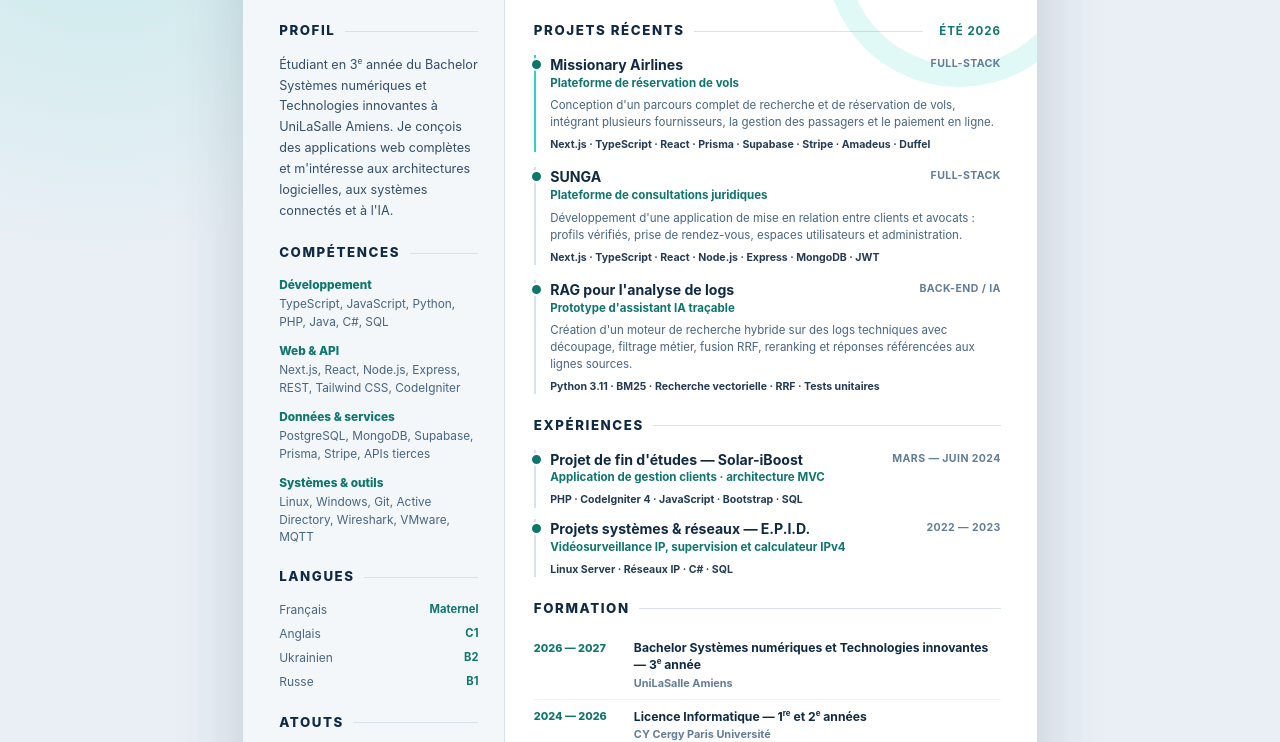
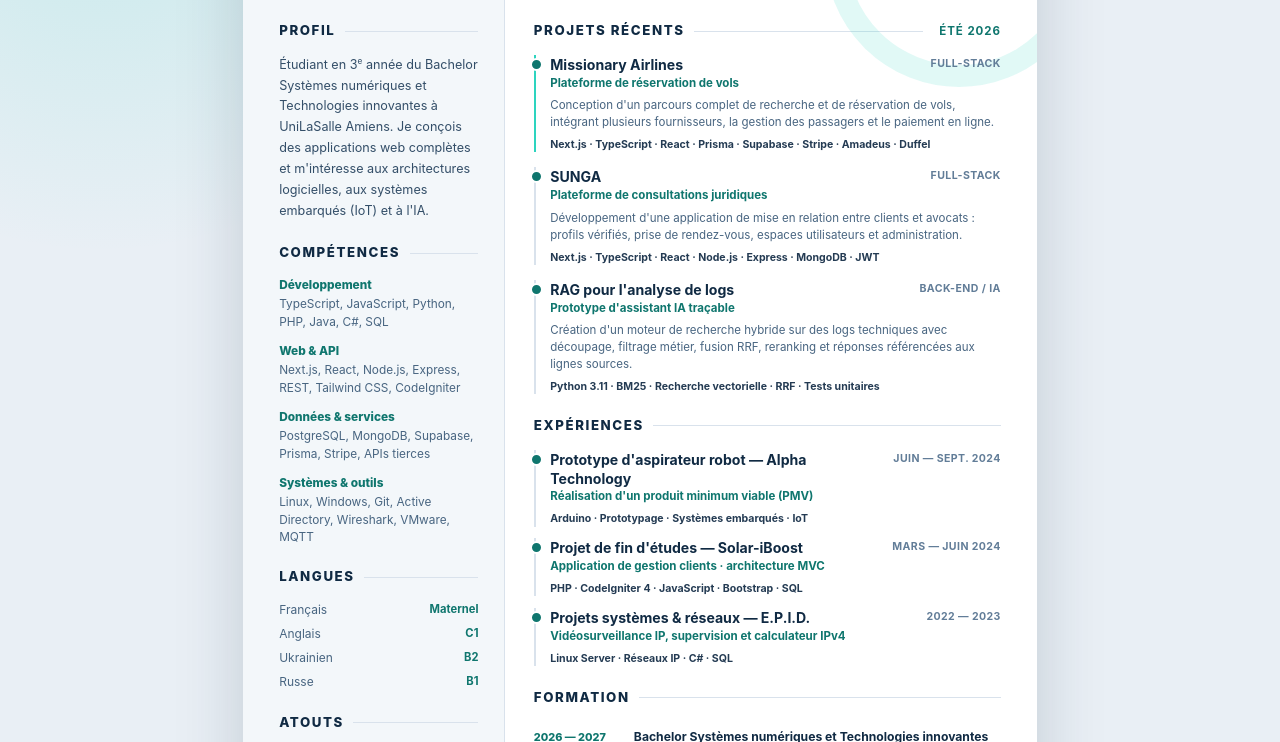
Before and after one commit to Madch1ne/cv-madi, a plain HTML site: page index.html in a window 1280 px wide. Shown: the part 205-947 px from the top of the page. Drawn offline with Linux system fonts and the light colour scheme.

Commit message:
Update profile, experience and education

```diff
--- a/index.html
+++ b/index.html
@@ -32,7 +32,7 @@
           <p>
             Étudiant en 3<sup>e</sup> année du Bachelor Systèmes numériques et Technologies
             innovantes à UniLaSalle Amiens. Je conçois des applications web complètes et
-            m'intéresse aux architectures logicielles, aux systèmes connectés et à l'IA.
+            m'intéresse aux architectures logicielles, aux systèmes embarqués (IoT) et à l'IA.
           </p>
         </section>
 
@@ -142,6 +142,17 @@
           <article class="entry compact">
             <div class="entry__head">
               <div>
+                <h3>Prototype d'aspirateur robot — Alpha Technology</h3>
+                <p class="entry__role">Réalisation d'un produit minimum viable (PMV)</p>
+              </div>
+              <span class="entry__date">Juin — sept. 2024</span>
+            </div>
+            <p class="stack">Arduino · Prototypage · Systèmes embarqués · IoT</p>
+          </article>
+
+          <article class="entry compact">
+            <div class="entry__head">
+              <div>
                 <h3>Projet de fin d'études — Solar-iBoost</h3>
                 <p class="entry__role">Application de gestion clients · architecture MVC</p>
               </div>
@@ -176,7 +187,7 @@
           <article class="timeline-item">
             <span class="timeline-item__date">2024 — 2026</span>
             <div>
-              <h3>Licence Informatique — 1<sup>re</sup> et 2<sup>e</sup> années</h3>
+              <h3>Licence Informatique — 2<sup>e</sup> année</h3>
               <p>CY Cergy Paris Université</p>
             </div>
           </article>
```
